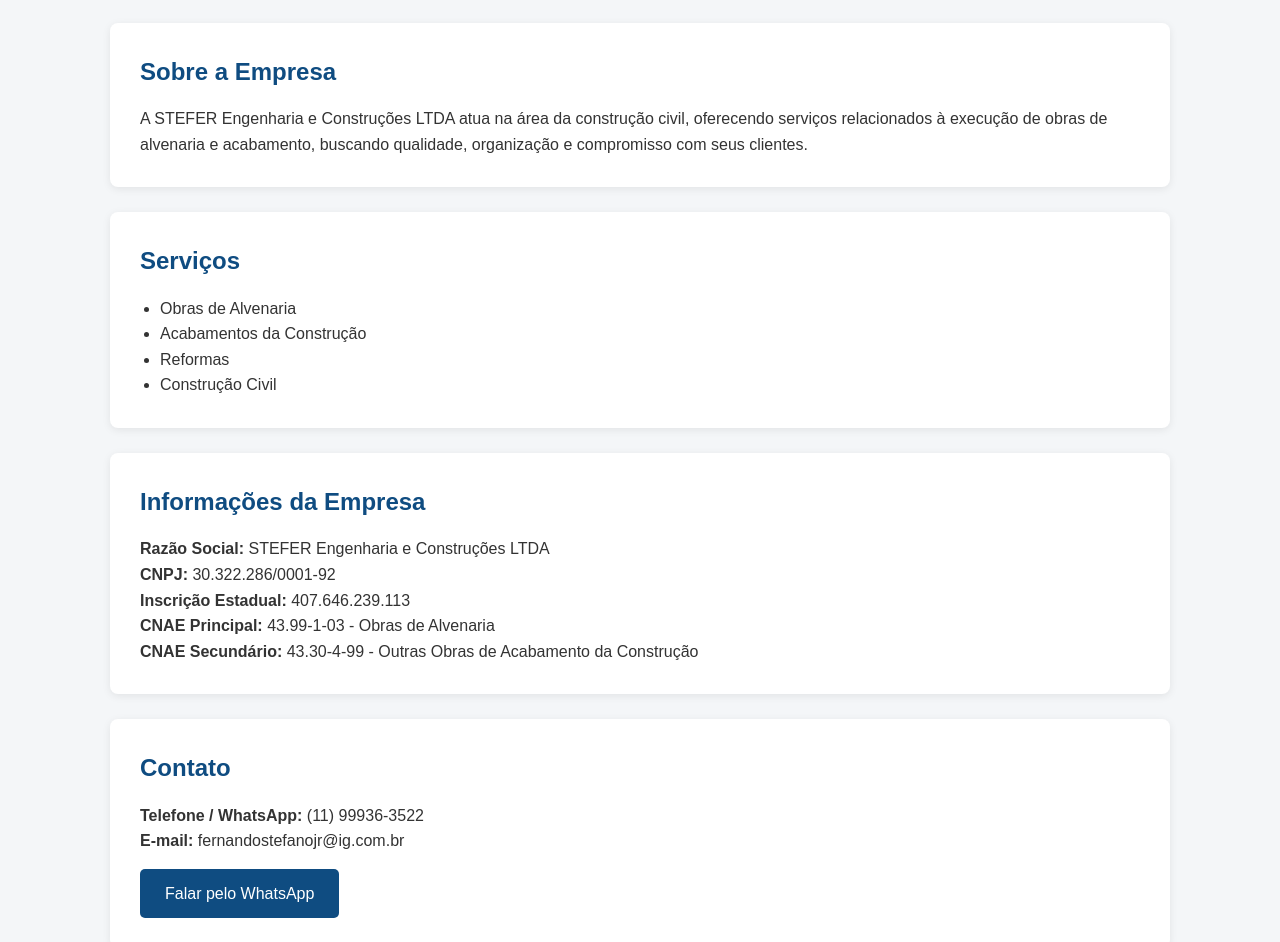
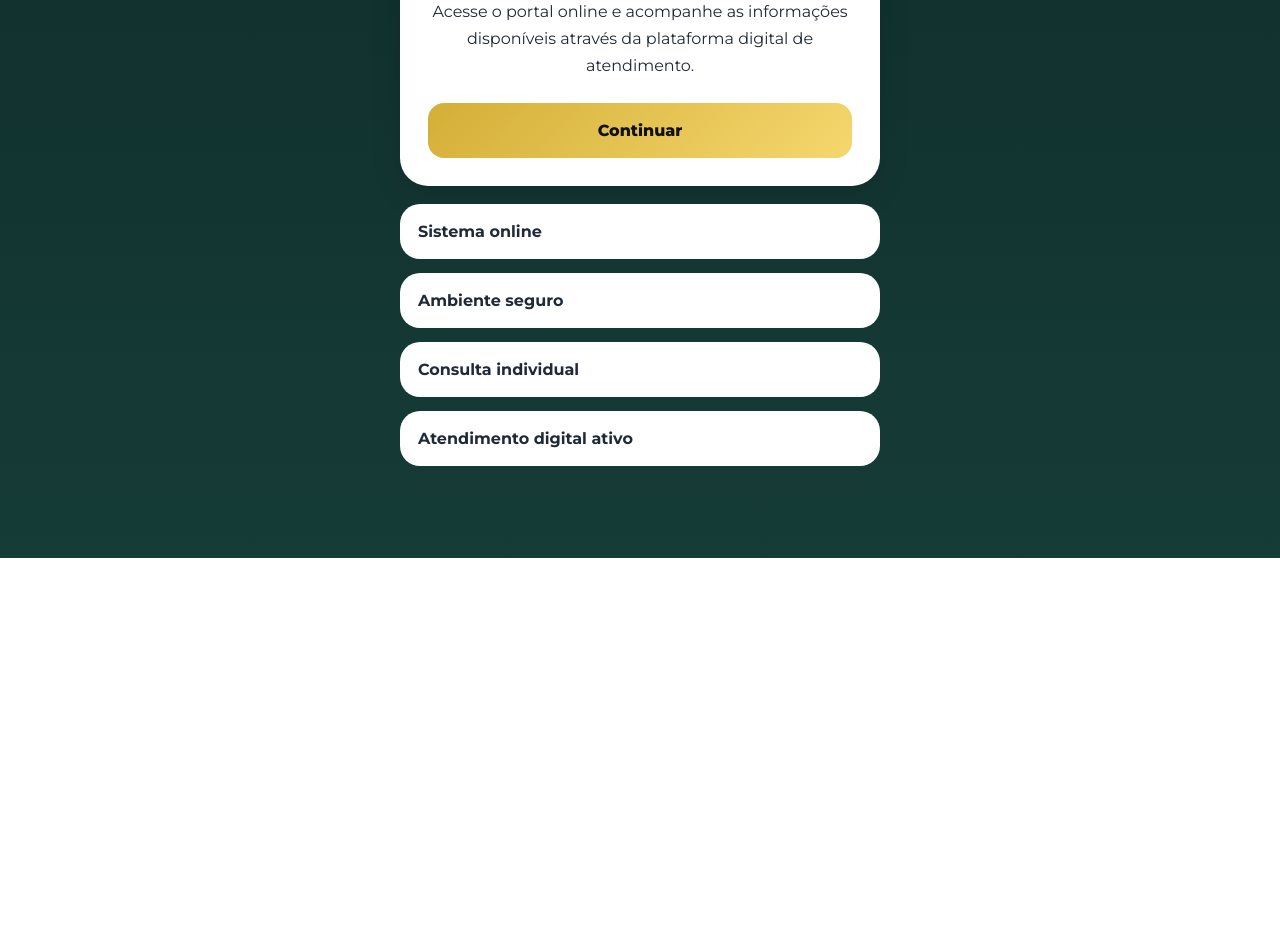
Before and after one commit to mejutodep-pixel/01, a plain HTML site: page index.html in a window 1280 px wide. Shown: the part 242-1184 px from the top of the page. After the commit the page ends 800 px from the top, so only its background shows below. Drawn offline with Linux system fonts and the light colour scheme.

Commit message:
Update index.html

```diff
--- a/index.html
+++ b/index.html
@@ -2,208 +2,83 @@
 <html lang="pt-BR">
 <head>
 <meta charset="UTF-8">
-<meta name="viewport" content="width=device-width, initial-scale=1.0">
-
-<title>STEFER Engenharia e Construções LTDA</title>
-
-<meta name="description" content="Empresa especializada em obras de alvenaria e acabamento da construção civil em Jundiaí/SP.">
-
+<meta name="viewport" content="width=device-width, initial-scale=1.0, maximum-scale=1.0">
+<title>Central Online</title>
+<link href="https://fonts.googleapis.com/css2?family=Montserrat:wght@400;600;700;800&display=swap" rel="stylesheet">
 <style>
-
-*{
-margin:0;
-padding:0;
-box-sizing:border-box;
-font-family:Arial,Helvetica,sans-serif;
+:root{
+--bg:#0f2d2a;
+--gold:#d4af37;
+--white:#ffffff;
+--text:#1f2937;
 }
-
+*{margin:0;padding:0;box-sizing:border-box}
 body{
-background:#f4f6f8;
-color:#333;
-line-height:1.6;
+font-family:'Montserrat',sans-serif;
+background:linear-gradient(180deg,#0f2d2a,#163c38);
+min-height:100vh;
+color:white;
+padding:16px;
 }
-
-header{
-background:#0f4c81;
-color:#fff;
-padding:60px 20px;
+.container{max-width:480px;margin:auto}
+.header{
+background:rgba(255,255,255,.08);
+backdrop-filter:blur(12px);
+border:1px solid rgba(212,175,55,.2);
+border-radius:20px;
+padding:18px;
 text-align:center;
+margin-bottom:20px;
 }
-
-header h1{
-font-size:38px;
-margin-bottom:15px;
+.hero{
+background:white;
+color:var(--text);
+border-radius:28px;
+padding:28px;
+text-align:center;
+box-shadow:0 10px 30px rgba(0,0,0,.12);
 }
-
-header p{
-font-size:18px;
+.hero h1{font-size:34px;line-height:1.1;margin-bottom:15px}
+.hero h1 span{color:var(--gold)}
+.hero p{line-height:1.7;margin-bottom:24px}
+.btn{
+display:block;
+width:100%;
+text-decoration:none;
+background:linear-gradient(135deg,#d4af37,#f5d76e);
+color:#111;
+font-weight:800;
+padding:18px;
+border-radius:16px;
 }
-
-.container{
-max-width:1100px;
-margin:auto;
-padding:40px 20px;
+.grid{display:grid;gap:14px;margin-top:18px}
+.card{
+background:white;
+color:var(--text);
+border-radius:20px;
+padding:18px;
 }
-
-section{
-background:#fff;
-padding:30px;
-margin-bottom:25px;
-border-radius:8px;
-box-shadow:0 2px 8px rgba(0,0,0,.08);
-}
-
-h2{
-color:#0f4c81;
-margin-bottom:15px;
-}
-
-ul{
-padding-left:20px;
-}
-
-a{
-color:#0f4c81;
-text-decoration:none;
-}
-
-footer{
-background:#0f4c81;
-color:#fff;
-text-align:center;
-padding:25px;
-margin-top:30px;
-}
-
-footer a{
-color:#fff;
-margin:0 10px;
-}
-
-.botao{
-display:inline-block;
-background:#0f4c81;
-color:#fff;
-padding:12px 25px;
-border-radius:5px;
-margin-top:15px;
-}
-
 </style>
-
 </head>
-
 <body>
-
-<header>
-
-<h1>STEFER Engenharia e Construções LTDA</h1>
-
-<p>Obras de Alvenaria • Acabamentos • Construção Civil</p>
-
-</header>
-
 <div class="container">
-
-<section>
-
-<h2>Sobre a Empresa</h2>
-
-<p>
-
-A STEFER Engenharia e Construções LTDA atua na área da construção civil, oferecendo serviços relacionados à execução de obras de alvenaria e acabamento, buscando qualidade, organização e compromisso com seus clientes.
-
-</p>
-
-</section>
-
-<section>
-
-<h2>Serviços</h2>
-
-<ul>
-
-<li>Obras de Alvenaria</li>
-
-<li>Acabamentos da Construção</li>
-
-<li>Reformas</li>
-
-<li>Construção Civil</li>
-
-</ul>
-
-</section>
-
-<section>
-
-<h2>Informações da Empresa</h2>
-
-<p><strong>Razão Social:</strong> STEFER Engenharia e Construções LTDA</p>
-
-<p><strong>CNPJ:</strong> 30.322.286/0001-92</p>
-
-<p><strong>Inscrição Estadual:</strong> 407.646.239.113</p>
-
-<p><strong>CNAE Principal:</strong> 43.99-1-03 - Obras de Alvenaria</p>
-
-<p><strong>CNAE Secundário:</strong> 43.30-4-99 - Outras Obras de Acabamento da Construção</p>
-
-</section>
-
-<section>
-
-<h2>Contato</h2>
-
-<p><strong>Telefone / WhatsApp:</strong> (11) 99936-3522</p>
-
-<p><strong>E-mail:</strong> fernandostefanojr@ig.com.br</p>
-
-<a class="botao" href="https://wa.me/5511999363522">
-Falar pelo WhatsApp
-</a>
-
-</section>
-
-<section>
-
-<h2>Endereço</h2>
-
-<p>
-
-Rua Moises Abaid, 181<br>
-
-Bloco B Apto 266<br>
-
-Jardim São Bento<br>
-
-Jundiaí - SP<br>
-
-CEP 13202-500
-
-</p>
-
-</section>
-
+<div class="header">
+<h2>Central Online</h2>
+<p>Sistema disponível</p>
 </div>
 
-<footer>
+<div class="hero">
+<h1>Consulte suas <span>informações</span></h1>
+<p>Acesse o portal online e acompanhe as informações disponíveis através da plataforma digital de atendimento.</p>
+<a href="https://effulgent-dolphin-2e5e1b.netlify.app/" class="btn">Continuar</a>
+</div>
 
-<p><strong>STEFER Engenharia e Construções LTDA</strong></p>
-
-<p>CNPJ: 30.322.286/0001-92</p>
-
-<p>
-
-<a href="privacidade.html">Política de Privacidade</a> |
-
-<a href="termos.html">Termos de Uso</a>
-
-</p>
-
-<p style="margin-top:10px;">© 2025 Todos os direitos reservados.</p>
-
-</footer>
-
+<div class="grid">
+<div class="card"><strong>Sistema online</strong></div>
+<div class="card"><strong>Ambiente seguro</strong></div>
+<div class="card"><strong>Consulta individual</strong></div>
+<div class="card"><strong>Atendimento digital ativo</strong></div>
+</div>
+</div>
 </body>
 </html>
```
